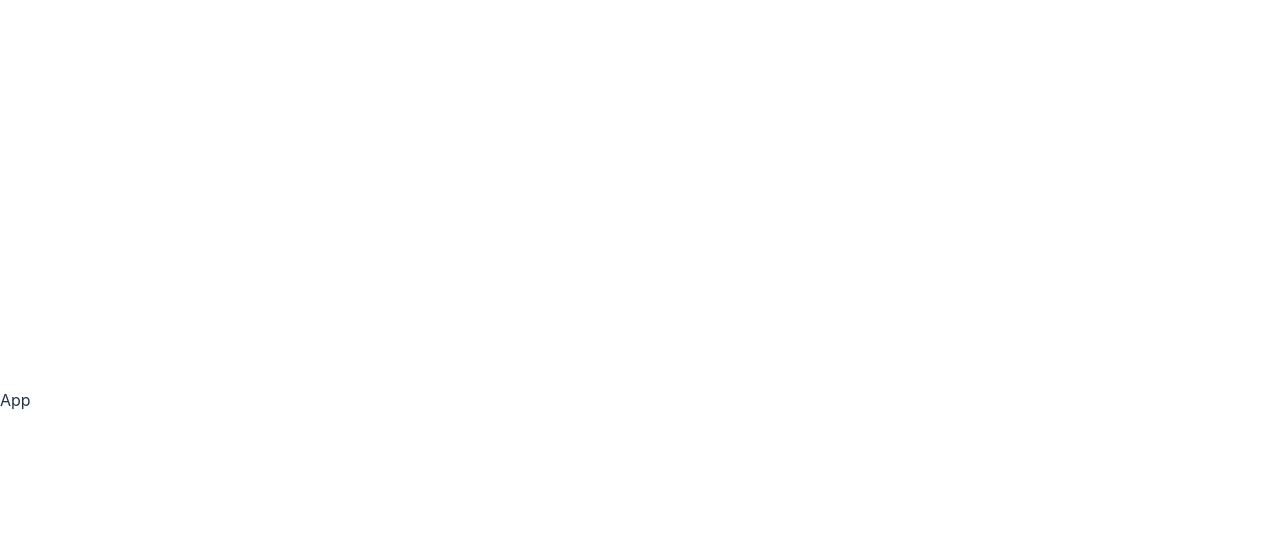
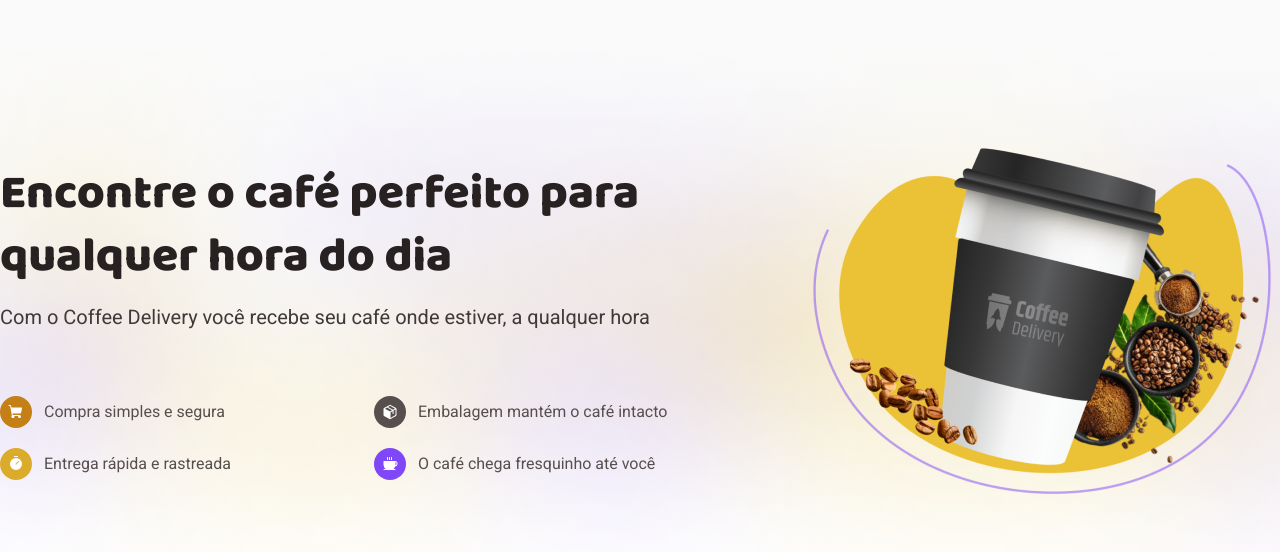
Before and after one commit to MatheusTorresDev97/web-coffee_delivery, a React (Vite) app: page / in a window 1280 px wide. Shown: the top 552 px of the page. Built offline with nearby package versions, Linux system fonts and the light colour scheme.

Commit message:
criando homepage e definindo rotas

```diff
--- a/package.json
+++ b/package.json
@@ -11,8 +11,11 @@
   },
   "dependencies": {
     "@types/styled-components": "^5.1.34",
+    "phosphor-react": "^1.4.1",
+    "polished": "^4.2.2",
     "react": "^18.2.0",
     "react-dom": "^18.2.0",
+    "react-router-dom": "^6.21.0",
     "styled-components": "^6.1.1"
   },
   "devDependencies": {
--- a/src/App.tsx
+++ b/src/App.tsx
@@ -1,6 +1,19 @@
+import { ThemeProvider } from "styled-components";
+import { defaultTheme } from "./styles/themes/default";
+import { GlobalStyle } from "./styles/global";
+
+import { BrowserRouter } from "react-router-dom";
+import { AppRoutes } from "./AppRoutes";
+
+
 const App = () => {
   return (
-    <div>App</div>
+   <ThemeProvider theme={defaultTheme}>
+         <GlobalStyle />
+         <BrowserRouter>
+         <AppRoutes />
+         </BrowserRouter>
+   </ThemeProvider>
   )
 }
 
--- /dev/null
+++ b/src/AppRoutes.tsx
@@ -0,0 +1,10 @@
+import { Routes, Route } from "react-router-dom";
+import { Home } from "./pages/Home";
+
+export const AppRoutes = () => {
+    return (
+        <Routes>
+            <Route path="/" element={<Home />} />
+        </Routes>
+    )
+}
--- /dev/null
+++ b/src/components/InfoWithIcon/index.tsx
@@ -0,0 +1,19 @@
+import { InfoWithIconContainer, IconContainer } from "./styles";
+import { ReactNode } from "react";
+
+interface BenefitItemProps {
+  icon: ReactNode;
+  text: string | ReactNode;
+  iconBg: string;
+}
+
+const InfoWithIcon = ({icon, text, iconBg}: BenefitItemProps) => {
+  return (
+    <InfoWithIconContainer>
+      <IconContainer iconBg={iconBg}>{icon}</IconContainer>
+      {typeof text === "string" ? <p>{text}</p> : text}
+    </InfoWithIconContainer>
+  );
+};
+
+export default InfoWithIcon;
--- /dev/null
+++ b/src/components/InfoWithIcon/styles.ts
@@ -0,0 +1,24 @@
+import styled from "styled-components";
+
+export const InfoWithIconContainer = styled.div`
+  display: flex;
+  align-items: center;
+  gap: 0.75rem;
+`;
+
+interface IconsContainerProps {
+  iconBg: string;
+}
+
+export const IconContainer = styled.div<IconsContainerProps>`
+  width: 2rem;
+  height: 2rem;
+  border-radius: 50%;
+
+  background: ${({ iconBg }) => iconBg};
+  color: ${({ theme }) => theme.colors["base-white"]};
+
+  display: flex;
+  align-items: center;
+  justify-content: center;
+`;
--- /dev/null
+++ b/src/components/Typography.ts
@@ -0,0 +1,30 @@
+import styled from "styled-components";
+
+interface TitleTextProps {
+  size?: "xl" | "l" | "m" | "s" | "xs";
+  color?: "title" | "subtitle" | "text";
+  weight?: string | number;
+}
+
+interface RegularTextProps {
+  size?: "l" | "m" | "s";
+  color?: "text" | "subtitle" | "label";
+  weight?: string | number;
+}
+
+export const TitleText = styled.h1<TitleTextProps>`
+  color: ${({ theme, color }) => theme.colors[`base-${color ?? "title"}`]};
+  font-size: ${({ theme, size }) =>
+    theme.textSizes[`title-title-${size ?? "m"}`]};
+  font-family: ${({ theme }) => theme.fonts.title};
+  line-height: 130%;
+  font-weight: ${({ weight }) => weight ?? 800};
+`;
+
+export const RegularText = styled.p<RegularTextProps>`
+  color: ${({ theme, color }) => theme.colors[`base-${color ?? "text"}`]};
+  font-size: ${({ theme, size }) =>
+    theme.textSizes[`text-regular-${size ?? "m"}`]};
+  line-height: 130%;
+  font-weight: ${({ weight }) => weight ?? 400};
+`;
--- /dev/null
+++ b/src/pages/Home/components/Intro/index.tsx
@@ -0,0 +1,72 @@
+import { useTheme } from "styled-components";
+import InfoWithIcon from "../../../../components/InfoWithIcon";
+import { RegularText } from "../../../../components/Typography";
+import {
+  BenefitsContainer,
+  IntroContainer,
+  IntroContent,
+  IntroTitle,
+} from "./styles";
+import introImg from "../../../../assets/intro-img.png";
+import { ShoppingCart, Package, Timer, Coffee } from "phosphor-react";
+
+const Icons = [
+  {
+    id: 1,
+    cor: "brand-yellow-dark",
+    icone: <ShoppingCart weight="fill" />,
+    texto: "Compra simples e segura",
+  },
+  {
+    id: 2,
+    cor: "base-text",
+    icone: <Package weight="fill" />,
+    texto: "Embalagem mantém o café intacto",
+  },
+  {
+    id: 3,
+    cor: "brand-yellow",
+    icone: <Timer weight="fill" />,
+    texto: "Entrega rápida e rastreada",
+  },
+  {
+    id: 4,
+    cor: "brand-purple",
+    icone: <Coffee weight="fill" />,
+    texto: "O café chega fresquinho até você",
+  },
+];
+
+export const Intro = () => {
+  const { colors } = useTheme();
+  return (
+    <IntroContainer>
+      <IntroContent className="container">
+        <div>
+          <section>
+            <IntroTitle size="xl">
+              Encontre o café perfeito para qualquer hora do dia
+            </IntroTitle>
+            <RegularText as="h3" size="l" color="subtitle">
+              Com o Coffee Delivery você recebe seu café onde estiver, a
+              qualquer hora
+            </RegularText>
+          </section>
+
+          <BenefitsContainer>
+            {Icons.map((icon) => (
+              <InfoWithIcon
+                key={icon.id}
+                iconBg={colors[`${icon.cor}`]}
+                icon={icon.icone}
+                text={icon.texto}
+              />
+            ))}
+          </BenefitsContainer>
+        </div>
+
+        <img src={introImg} />
+      </IntroContent>
+    </IntroContainer>
+  );
+};
--- /dev/null
+++ b/src/pages/Home/components/Intro/styles.ts
@@ -0,0 +1,42 @@
+import styled from "styled-components";
+import introBackgroundImg from "../../../../assets/intro-background.png";
+import { TitleText } from "../../../../components/Typography";
+import { rgba } from "polished";
+
+export const IntroContainer = styled.section`
+  background: ${({ theme }) => `url(${introBackgroundImg}) no-repeat center,
+      linear-gradient(
+        0deg,
+        ${theme.colors["base-white"]} 0%,
+        ${rgba(theme.colors["base-background"], 0.2)} 50%,
+        ${theme.colors["base-background"]} 100%
+      )`};
+  background-size: cover;
+
+  width: 100%;
+  height: 34rem;
+
+  display: flex;
+  align-items: center;
+  justify-content: center;
+`;
+
+export const IntroContent = styled.div`
+  width: 100%;
+  display: flex;
+  align-items: center;
+  justify-content: space-between;
+  gap: 3.5rem;
+`;
+
+export const IntroTitle = styled(TitleText)`
+  margin-bottom: 1rem;
+`;
+
+export const BenefitsContainer = styled.div`
+  width: 100%;
+  display: grid;
+  grid-template-columns: 1fr 1fr;
+  row-gap: 1.25rem;
+  margin-top: 4.125rem;
+`;
--- /dev/null
+++ b/src/pages/Home/index.tsx
@@ -0,0 +1,11 @@
+import { HomeContainer } from "./styles"
+
+import { Intro } from "./components/Intro"
+
+export const Home = () => {
+    return (
+        <HomeContainer>
+            <Intro />
+        </HomeContainer>
+    )
+}
--- /dev/null
+++ b/src/pages/Home/styles.ts
@@ -0,0 +1,5 @@
+import styled from "styled-components";
+
+export const HomeContainer = styled.div`
+  margin-bottom: 9.8rem;
+`;
```
Also changed, not shown: 1 other file (tests, documents, lock files or other folders).
